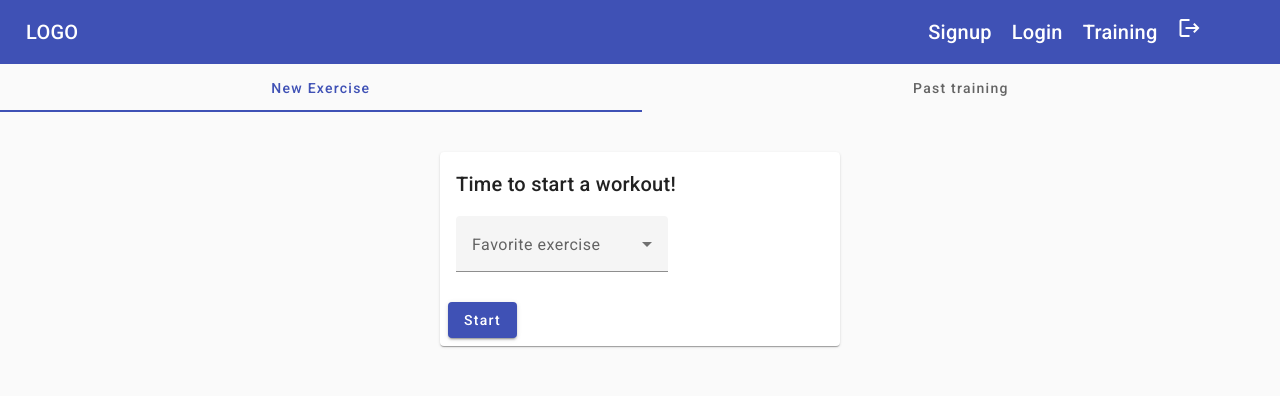
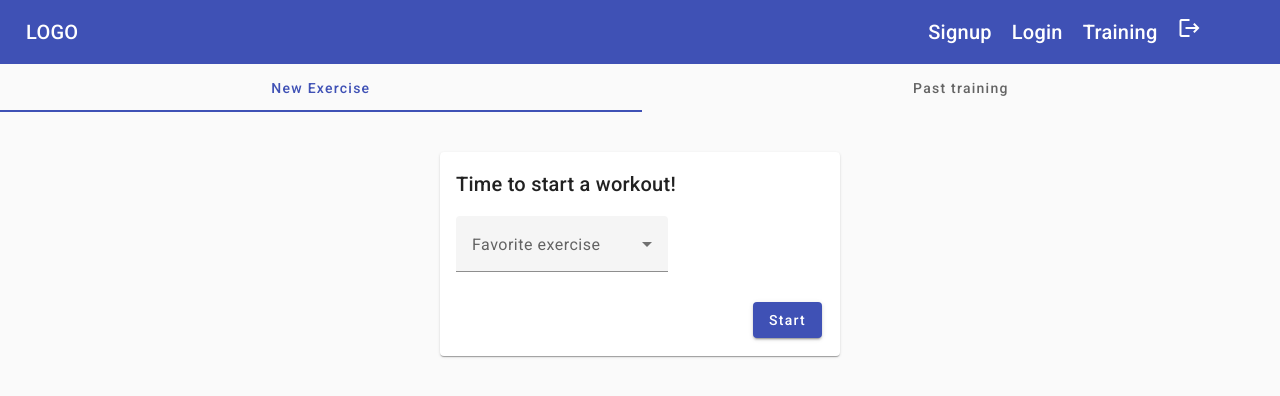
Before and after one commit to julia-kocik/angular-fitness-app, an Angular app: page /training in a window 1280 px wide. Shown: the top 396 px of the page. Built offline with nearby package versions, Linux system fonts and the light colour scheme.

Commit message:
Add styling adjustments

```diff
--- a/src/app/training/new-training/new-training.component.css
+++ b/src/app/training/new-training/new-training.component.css
@@ -13,3 +13,10 @@ mat-card {
   width: 400px;
   margin: 40px 0;
 }
+mat-card-actions {
+  display: flex;
+  justify-content: flex-end;
+}
+.start-training {
+  margin: 0 10px 10px 0;
+}
--- a/src/styles.css
+++ b/src/styles.css
@@ -2,4 +2,4 @@
 @import "@angular/material/prebuilt-themes/indigo-pink.css";
 
 html, body { height: 100%; }
-body { margin: 0; font-family: Roboto, "Helvetica Neue", sans-serif; }
+body { margin: 0; font-family: Roboto, "Helvetica Neue", sans-serif; color: rgb(55, 55, 55);}
```
